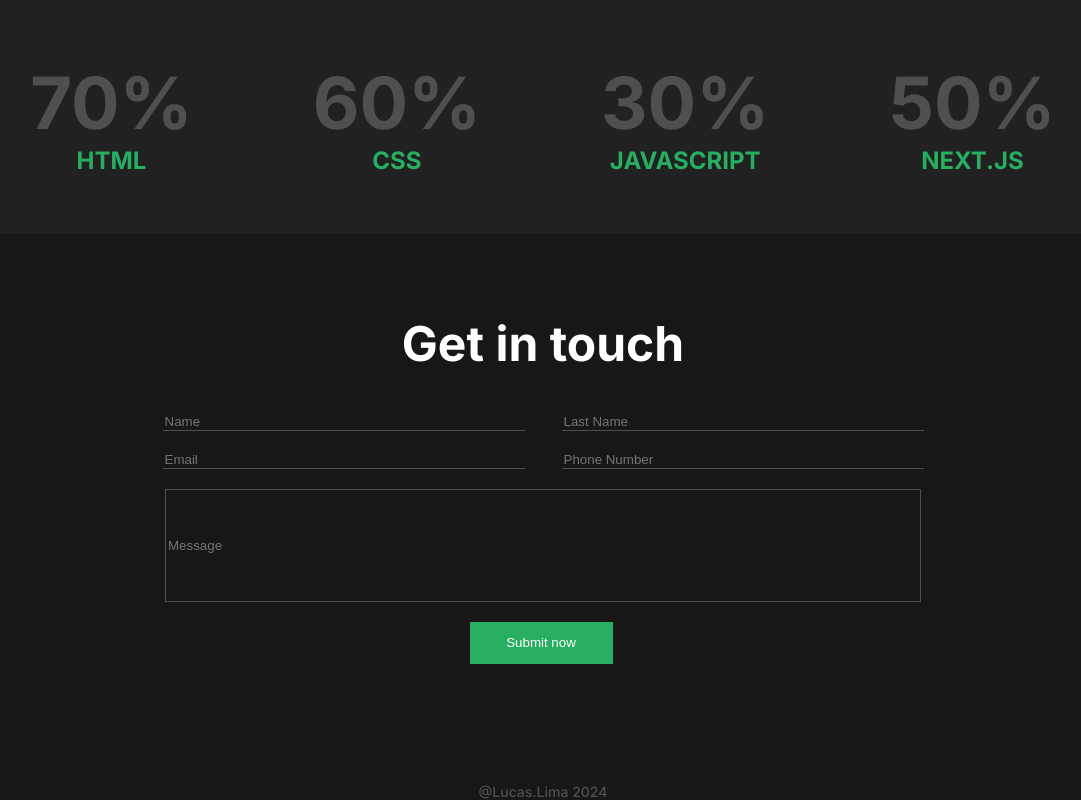
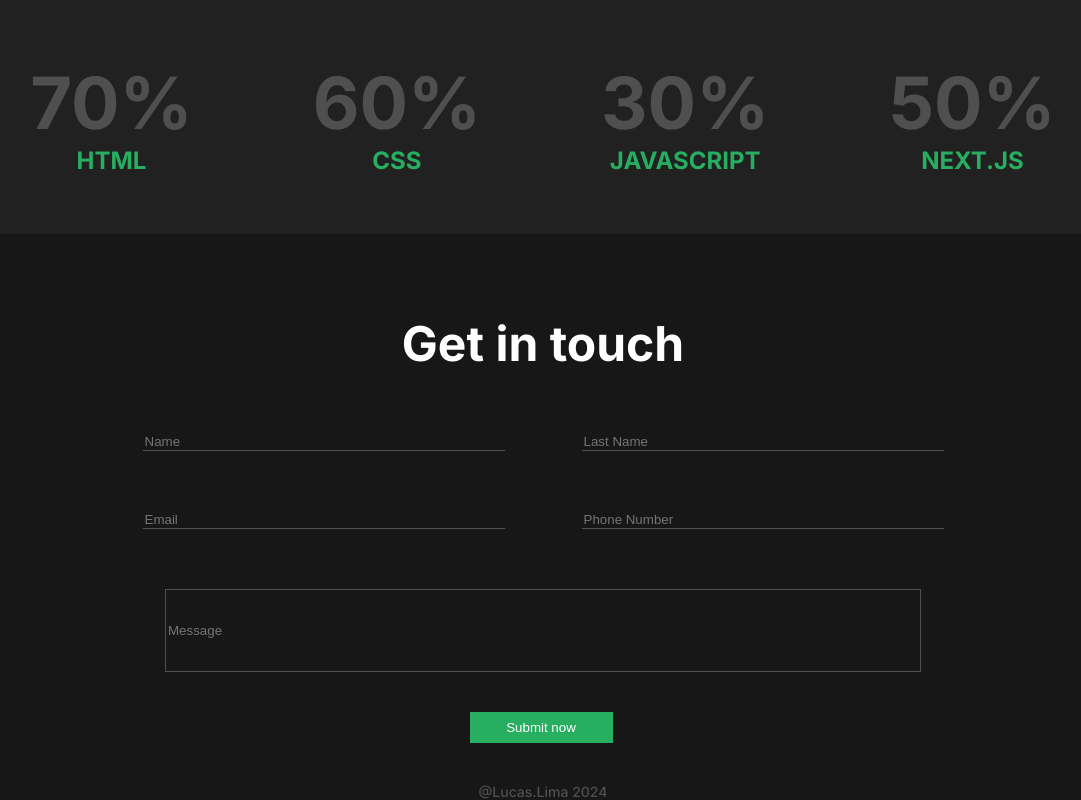
Before and after one commit to Lucas-Ribeiro-Lima/dustmist, a Next.js app: page / in a window 1280 px wide. Shown: the part 1919-2719 px from the top of the page, without its empty margins (97-1178 px from the left). Built offline with nearby package versions, Linux system fonts and the light colour scheme.

Commit message:
React-hook-form and zod validation

```diff
--- a/components/aboutMe/AboutMe.tsx
+++ b/components/aboutMe/AboutMe.tsx
@@ -6,7 +6,7 @@ export const AboutMe = () => {
     return (
         <S.Container>
             <div>
-                <PrimaryTitle>
+                <PrimaryTitle $marginBottom={0}>
                     Hi, I am<br></br>
                     Lucas Ribeiro Lima
                 </PrimaryTitle>
--- a/components/contact/Contact.tsx
+++ b/components/contact/Contact.tsx
@@ -1,21 +1,67 @@
+'use client'
+
 import {Button, SecondaryTitle, Container, Form, Input} from '@/styles/Styles'
+import { useForm } from 'react-hook-form'
+import { z } from 'zod'
+import { zodResolver } from '@hookform/resolvers/zod'
 import * as S from './ContactStyle'
 
+type ContactFormData = z.infer<typeof ContactFormSchema>
+
+const ContactFormSchema = z.object(
+    {
+        name: z.string().min(1, 'Preencha seu nome'),
+        last_name: z.string().min(1, 'Preencha seu sobrenome'),
+        email: z.string().email('Formato de e-mail inválido'),
+        phone: z.string().min(1, 'Preencha seu número de contato'),
+        message: z.string().max(256, 'Você ultrapassou o limite de 256 caracteres')
+    }
+)
+
+async function handleForm ({name, last_name, email, phone, message}: ContactFormData) {
+    console.log({name, last_name, email, phone, message})
+}
+
 export const Contact = () => {
+
+    const {register, handleSubmit, formState: {errors}} = useForm<ContactFormData>({resolver: zodResolver(ContactFormSchema)});
+
     return (
         <Container>
             <SecondaryTitle>Get in touch</SecondaryTitle>
-            <Form>
-                <S.Div1>
-                    <Input type='text' placeholder='Name' autoComplete='name'></Input>
-                    <Input type='text' placeholder='Last Name'></Input>
-                </S.Div1>
-                <S.Div1>
-                    <Input type='text' placeholder='Email' autoComplete='email'></Input>
-                    <Input type='text' placeholder='Phone Number'></Input>
-                </S.Div1>
-                <Input $messagebox type='text' placeholder='Message'></Input>
+            <Form onSubmit={handleSubmit(handleForm)}>
+
+                <S.Div>
+
+                    <S.Div $column>
+                    <Input {...register('name')} type='text' placeholder='Name' autoComplete='name'></Input>
+                    {errors.name && <S.spanError>{errors.name.message}</S.spanError>}
+                    </S.Div>
+
+                    <S.Div $column>
+                    <Input {...register('last_name')} type='text' placeholder='Last Name'></Input>
+                    {errors.last_name && <S.spanError>{errors.last_name.message}</S.spanError>}
+                    </S.Div>
+
+                </S.Div>
+
+                <S.Div>
+
+                    <S.Div $column>
+                        <Input {...register('email')} type='text' placeholder='Email' autoComplete='email'></Input>
+                        {errors.email && <S.spanError>{errors.email.message}</S.spanError>}
+                    </S.Div>
+
+                    <S.Div $column>
+                    <Input {...register('phone')} type='text' placeholder='Phone Number'></Input>
+                    {errors.phone && <S.spanError>{errors.phone.message}</S.spanError>}
+                    </S.Div>
+
+                </S.Div>
+
+                <Input $messagebox {...register('message')} type='text' placeholder='Message'></Input>
                 <Button $primary type='submit'>Submit now</Button>
+
             </Form>
         </Container>
     )
--- a/components/contact/ContactStyle.ts
+++ b/components/contact/ContactStyle.ts
@@ -3,7 +3,20 @@
 import styled, { css } from "styled-components"
 
 
-export const Div1 = styled.div`
+export const Div = styled.div<{$column?:boolean}>`
     display: flex;
     gap: 37px;
+    ${props =>
+        props.$column && css`
+            flex-direction: column;
+            gap: 0px;
+            align-items: start;
+        `
+    }
 `
+
+export const spanError = styled.span`
+    margin-left: 20px;
+    font-size: 12px;
+    color: red;
+`
--- a/styles/Styles.ts
+++ b/styles/Styles.ts
@@ -16,9 +16,10 @@ export const MainTitle = styled.h1`
     font-weight: 700;
 `
 
-export const PrimaryTitle = styled.h1`
+export const PrimaryTitle = styled.h1<{$marginBottom?:number}>`
     font-size: 48px;
     font-weight: 700;
+    margin-bottom: ${props => props.$marginBottom}px;
 `
 
 export const SecondaryTitle = styled.h2`
@@ -27,12 +28,12 @@ export const SecondaryTitle = styled.h2`
 `
 
 export const SubTitle = styled.div`
+    margin-bottom: 47px;
     color: #828282;
     font-size: 18px;
     font-style: normal;
     font-weight: 500;
 `;
-
 
 export const Button = styled.button<{ $primary?:boolean }>`
     width: 143px;
@@ -61,10 +62,12 @@ export const Form = styled.form`
 
 export const Input = styled.input<{$messagebox?:boolean}>`
     width: 358px;
+    margin: 20px;
     background-color: transparent;
     border: none;
     border-bottom: 1px solid #4f4f4f;
     height: max-content;
+    color: #FFFF;
     ${props =>
         props.$messagebox && css`
             border: 1px solid #4f4f4f;
```
